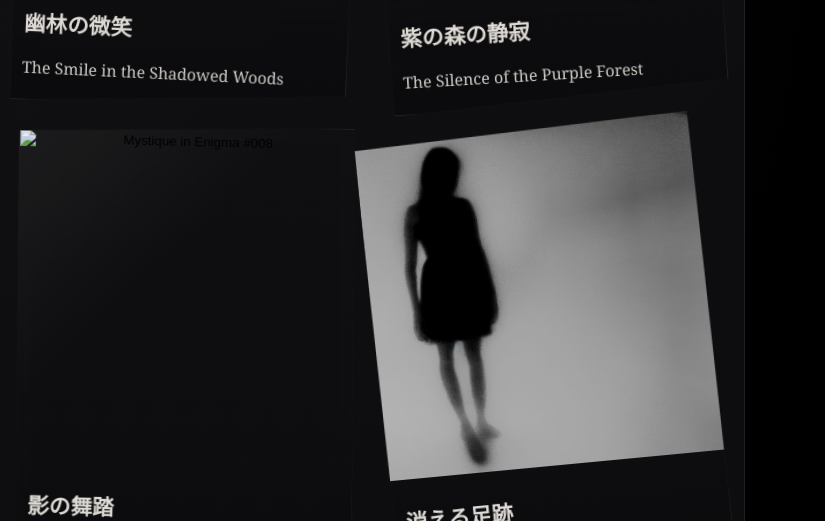
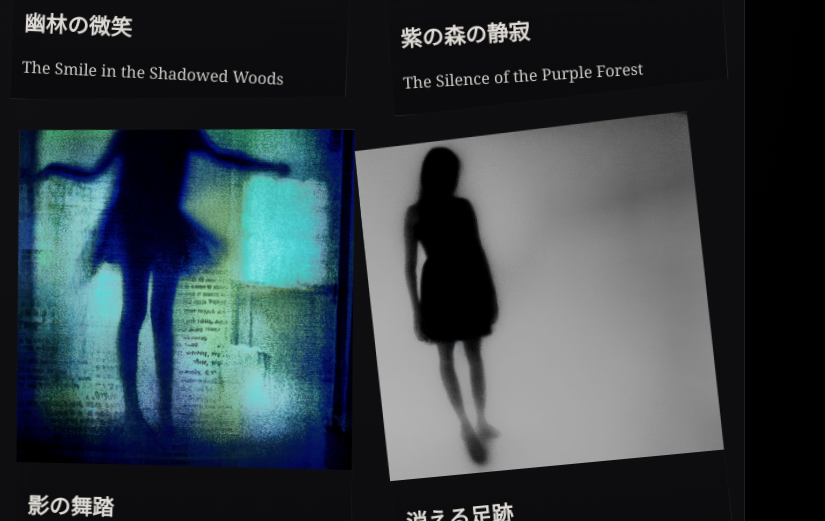
Before and after one commit to M-I-3/mystique-in-enigma, a plain HTML site: page gallery.html in a window 1280 px wide. Shown: the part 1375-1896 px from the top of the page, 455-1280 px from the left. Drawn offline with Linux system fonts and the light colour scheme.

Commit message:
Add files via upload

```diff
--- a/gallery.html
+++ b/gallery.html
@@ -173,11 +173,11 @@
             <div class="gallery-body"><h3>愛は紫色</h3><p>Love is purple</p></div>
           </article>
           <article class="gallery-card">
-            <button class="gallery-thumb" type="button" data-full="assets/MIE_008_1024x1024_1762884678.jpeg" data-alt="Mystique in Enigma #008" data-poem="影が足元で踊り、霧がその輪郭を溶かす
+            <button class="gallery-thumb" type="button" data-full="assets/MIE_008_1024x1024_1880213858.jpg" data-alt="Mystique in Enigma #008" data-poem="影が足元で踊り、霧がその輪郭を溶かす
 風の隙間から、記憶の欠片が舞い上がる
 光は静かに消え、時間はその動きを止める
 存在の果てで、魂は踊り続ける">
-              <img src="assets/MIE_008_1024x1024_1762884678.jpeg" alt="Mystique in Enigma #008">
+              <img src="assets/MIE_008_1024x1024_1880213858.jpg" alt="Mystique in Enigma #008">
             </button>
             <div class="gallery-body"><h3>影の舞踏</h3><p>Dance of the Shadow</p></div>
           </article>
```
